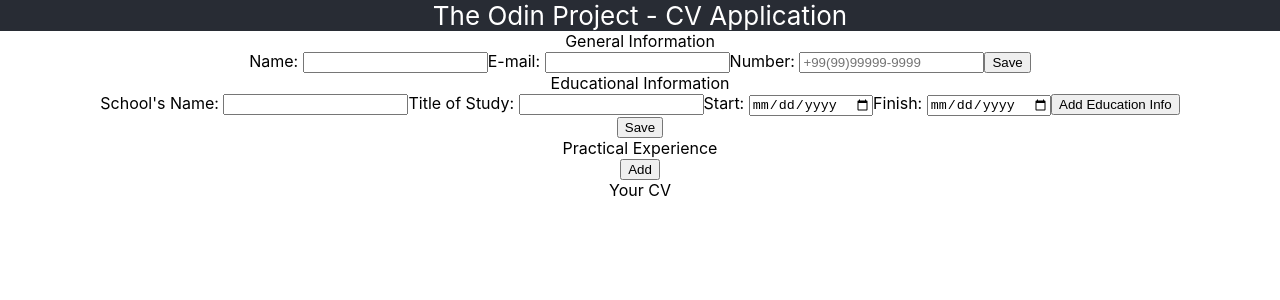
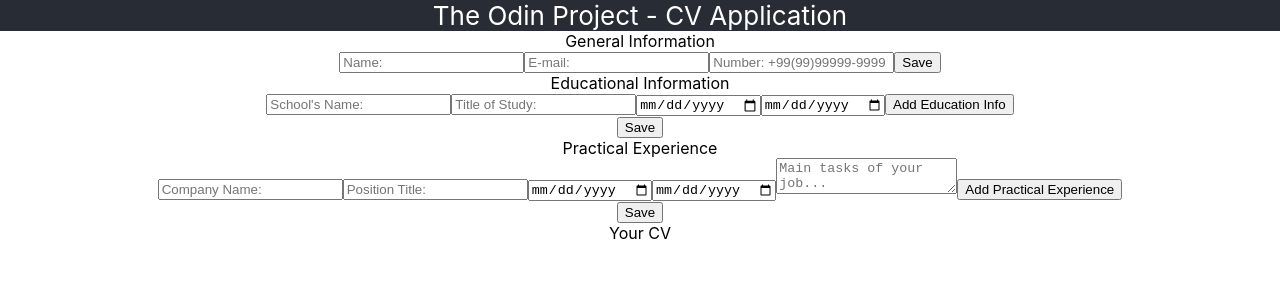
Before and after one commit to RodrigoAPassos/cv-project, a React (Create React App) app: page / in a window 1280 px wide. Shown: the top 300 px of the page. Built offline with nearby package versions, Linux system fonts and the light colour scheme.

Commit message:
Fix errors, Add Practical component
Next style entry components, add complete CV component

```diff
--- a/src/App.js
+++ b/src/App.js
@@ -13,10 +13,12 @@
       Num: '',
       Email: '',
       educationalInfo: [],
+      expInfo: [],
     }
 
   this.handleGenSubmit = this.handleGenSubmit.bind(this);
   this.handleEducationalSubmit = this.handleEducationalSubmit.bind(this);
+  this.handlePracticalSubmit = this.handlePracticalSubmit.bind(this);
   }
 
   handleGenSubmit (form) {
@@ -29,27 +31,18 @@
   }
 
   handleEducationalSubmit (form) {
-    this.setState(prevState => ({
+    //add at end
+    /* this.setState(prevState => ({
       educationalInfo: [...prevState.educationalInfo, form.educationalInfo]
-    }));
-    console.log(this.state);
-    /* this.setState(prevState => ({
+    }), ()=> console.log(this.state)); */
+    //replace
+    let data = [...form.educationalInfo];
+    this.setState({educationalInfo: data}, /* ()=> console.log(this.state) */);
+  }
 
-      educationalInfo: prevState.educationalInfo.map(
-        el => el.key === form.key? { ...el, school: form.educationalInfo.school }: el
-      ),
-      educationalInfo: prevState.educationalInfo.map(
-        el => el.key === form.key? { ...el, study: form.educationalInfo.study }: el
-      ),
-      educationalInfo: prevState.educationalInfo.map(
-        el => el.key === form.key? { ...el, start: form.educationalInfo.start }: el
-      ),
-      educationalInfo: prevState.educationalInfo.map(
-        el => el.key === form.key? { ...el, finish: form.educationalInfo.finish }: el
-      )
-
-    })) */
-
+  handlePracticalSubmit (form) {
+    let data = [...form.expInfo];
+    this.setState({expInfo: data}, ()=> console.log(this.state));
   }
 
   render () {
@@ -58,10 +51,8 @@
       <div className="App">
         <header className="App-header">The Odin Project - CV Application</header>
         <GeneralForm onSub = {this.handleGenSubmit}  />
-        <Educational onSub = {this.handleEducationalSubmit} keyInfo = {this.state.educationalCounter} />
-        <div className='practicalExp-title'>Practical Experience</div>
-        <div className='practicalExp'></div>
-        <button className='addPracticalExp'>Add</button>
+        <Educational onSub = {this.handleEducationalSubmit} />
+        <Practical onSub = {this.handlePracticalSubmit}  />
         <div className="completeCv-title">Your CV</div>
       </div>
     );
--- a/src/components/Educational.js
+++ b/src/components/Educational.js
@@ -39,14 +39,10 @@
                     {this.state.educationalInfo.map((input, index) => {
                     return (
                         <div className='educationalInfo' key={index}>
-                            <label htmlFor='inputSchool'>School's Name: </label>
-                            <input type='text' id='inputSchool' name='school' onChange={event => this.handleFormChange(index, event)} value={input.school} required></input>
-                            <label htmlFor='inputStudy'>Title of Study: </label>
-                            <input type='text' id='inputStudy' name='study' onChange={event => this.handleFormChange(index, event)} value={input.study} required></input>
-                            <label htmlFor='inputDateS'>Start: </label>
-                            <input type='date' id='inputDateS' name='start' onChange={event => this.handleFormChange(index, event)} value={input.start} required></input>
-                            <label htmlFor='inputDateF'>Finish: </label>
-                            <input type='date' id='inputDateF' name='finish' onChange={event => this.handleFormChange(index, event)} value={input.finish} required></input>
+                            <input type='text' placeholder="School's Name: " id='inputSchool' name='school' onChange={event => this.handleFormChange(index, event)} value={input.school} required></input>
+                            <input type='text' placeholder='Title of Study: ' id='inputStudy' name='study' onChange={event => this.handleFormChange(index, event)} value={input.study} required></input>
+                            <input type='date' placeholder='Start: ' id='inputDateS' name='start' onChange={event => this.handleFormChange(index, event)} value={input.start} required></input>
+                            <input type='date' placeholder='Finish: ' id='inputDateF' name='finish' onChange={event => this.handleFormChange(index, event)} value={input.finish} required></input>
                             <button type='button' onClick={this.addEducationInfo} >Add Education Info</button>
                         </div>
                     )})}
--- a/src/components/General.js
+++ b/src/components/General.js
@@ -43,12 +43,9 @@
             <div className='generalInformation'>
                 <div className='generalInfo-title'>General Information</div>
                 <form action="" className="generalInfo-form" onSubmit={this.handleSubmit}>
-                    <label htmlFor='inputName'>Name: </label>
-                    <input type='text' id='inputName' name='inputName' onChange={this.nameChange} value={inputName} required></input>
-                    <label htmlFor='inputEmail'>E-mail: </label>
-                    <input type='email' id='inputEmail' name='inputEmail' onChange={this.emailChange} value={inputEmail} required></input>
-                    <label htmlFor='inputNumber'>Number: </label>
-                    <input type='text' id='inputNumber' name='inputNumber' onChange={this.numberChange} value={inputNumber} pattern='[\+]\d{2}[\(]\d{2}[\)]\d{5}[\-]\d{4}' placeholder='+99(99)99999-9999' required></input>
+                    <input type='text' placeholder='Name: ' id='inputName' name='inputName' onChange={this.nameChange} value={inputName} required></input>
+                    <input type='email' placeholder='E-mail: ' id='inputEmail' name='inputEmail' onChange={this.emailChange} value={inputEmail} required></input>
+                    <input type='tel' id='inputNumber' name='inputNumber' onChange={this.numberChange} value={inputNumber} pattern='[\+]\d{2}[\(]\d{2}[\)]\d{5}[\-]\d{4}' placeholder='Number: +99(99)99999-9999' required></input>
                     <button type='submit'>Save</button>
                 </form>
             </div>
--- a/src/components/Practical.js
+++ b/src/components/Practical.js
@@ -1,16 +1,55 @@
 import React, { Component } from 'react';
 
 class Practical extends Component {
-    constructor () {
-        super();
+    constructor (props) {
+        super(props);
         this.state = {
+            expInfo: [{compName:'', position: '', desc: '', from: '', until: ''}]
+        }
 
-        }
+        this.handleExpSubmit = this.handleExpSubmit.bind(this);
+        this.handleFormChange = this.handleFormChange.bind(this);
+        this.addExpInfo = this.addExpInfo.bind(this);
+    }
+
+    handleFormChange (index, event) {
+        let data = [...this.state.expInfo];
+        data[index][event.target.name] = event.target.value;
+        this.setState({expInfo: data});
+    }
+
+    handleExpSubmit (e) {
+        e.preventDefault();
+        this.props.onSub(this.state);
+    }
+
+    addExpInfo () {
+        let newExp = {compName:'', position: '', desc: '', from: '', until: ''};
+        this.setState(prevState => ({
+            expInfo: [...prevState.expInfo, newExp]
+        }));
     }
 
     render() {
+
         return(
-            <div className='practicalInformation'>Practical Info input here</div>
+            <div>
+                <form action="" className="expInfo-form" onSubmit={this.handleExpSubmit}>
+                    <div className='expInfo-title'>Practical Experience</div>
+                    {this.state.expInfo.map((input, index) => {
+                    return (
+                        <div className='explInfo' key={index}>
+                            <input type='text' placeholder='Company Name: ' id='inputCompName' name='compName' onChange={event => this.handleFormChange(index, event)} value={input.compName} required></input>
+                            <input type='text' placeholder='Position Title: ' id='inputPosition' name='position' onChange={event => this.handleFormChange(index, event)} value={input.position} required></input>
+                            <input type='date' placeholder='From:' id='inputDateFrom' name='from' onChange={event => this.handleFormChange(index, event)} value={input.from} required></input>
+                            <input type='date' placeholder='Until:' id='inputDateUntil' name='until' onChange={event => this.handleFormChange(index, event)} value={input.until} required></input>
+                            <textarea name='desc' onChange={event => this.handleFormChange(index, event)} value={input.desc} maxLength={100} placeholder='Main tasks of your job...'></textarea>
+                            <button type='button' onClick={this.addExpInfo} >Add Practical Experience</button>
+                        </div>
+                    )})}
+                    <button type='submit'>Save</button>
+                </form>
+            </div>
         )
     }
 }
```
